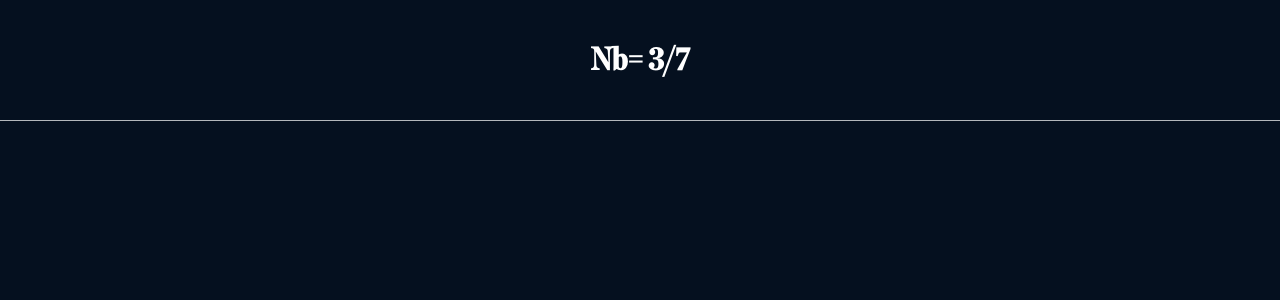
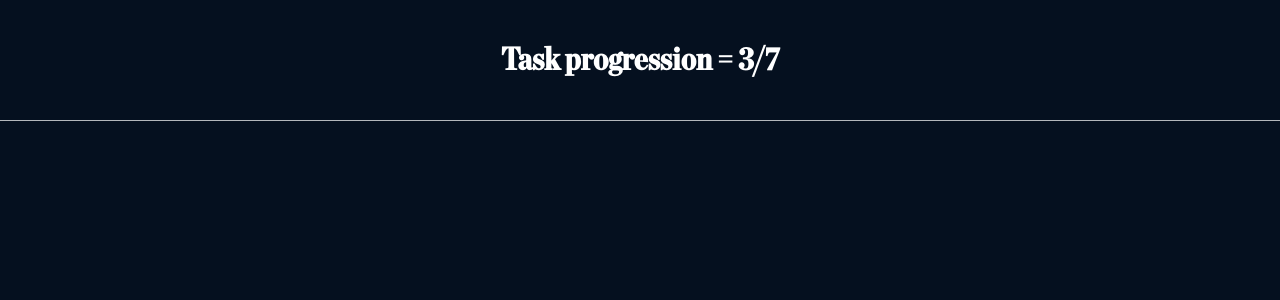
Before and after one commit to florianLopitaux/todo-list, a React (Create React App) app: page / in a window 1280 px wide. Shown: the top 300 px of the page. Built offline with nearby package versions, Linux system fonts and the light colour scheme.

Commit message:
Change html text

```diff
--- a/src/components/header.js
+++ b/src/components/header.js
@@ -4,7 +4,7 @@ class Header extends Component {
     render() {
         return (
             <header>
-                <h1>Nb= {this.props.tasksValidate}/{this.props.tasksCount}</h1>
+                <h1>Task progression = {this.props.tasksValidate}/{this.props.tasksCount}</h1>
             </header>
         );
     }
```
